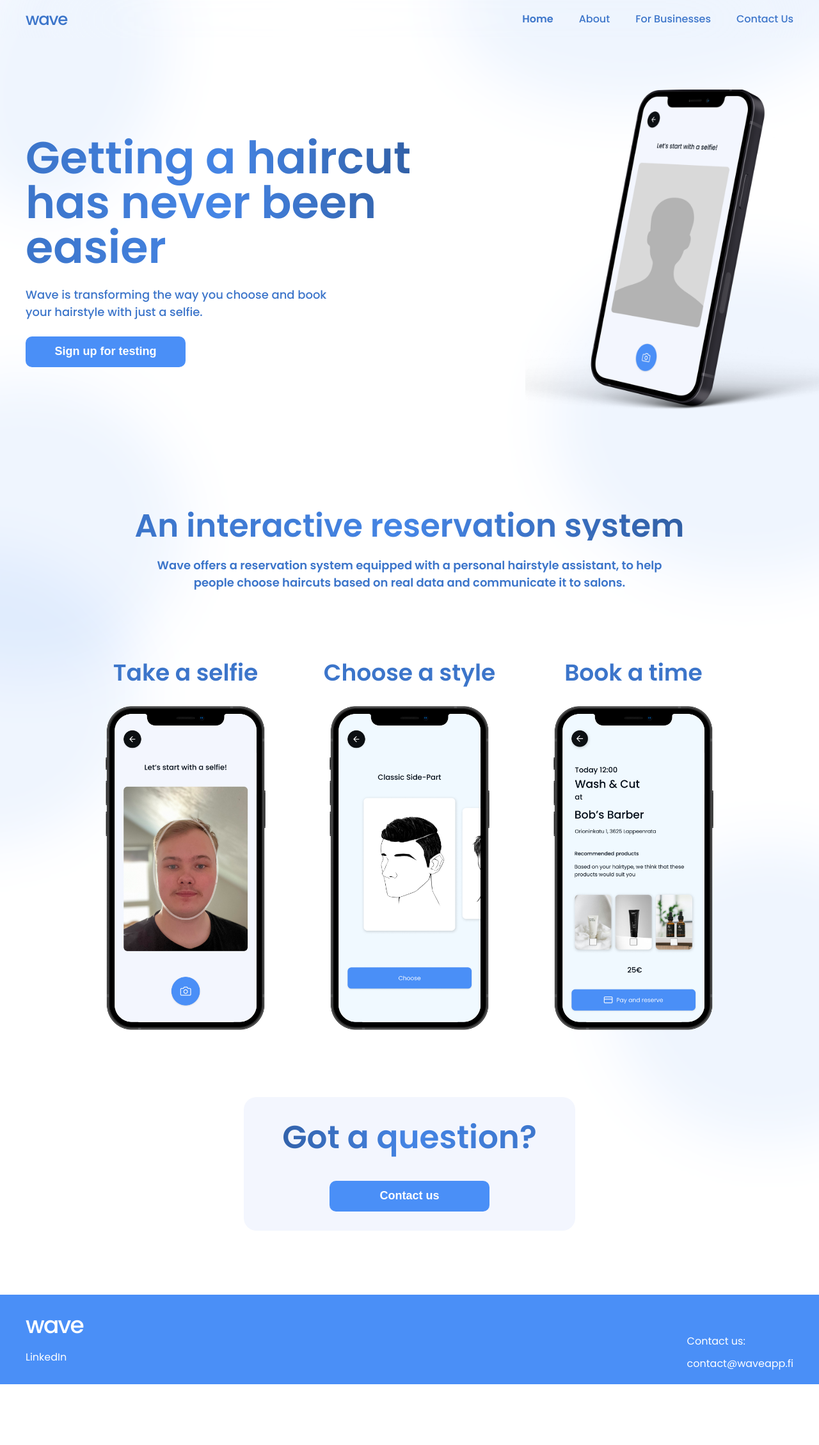
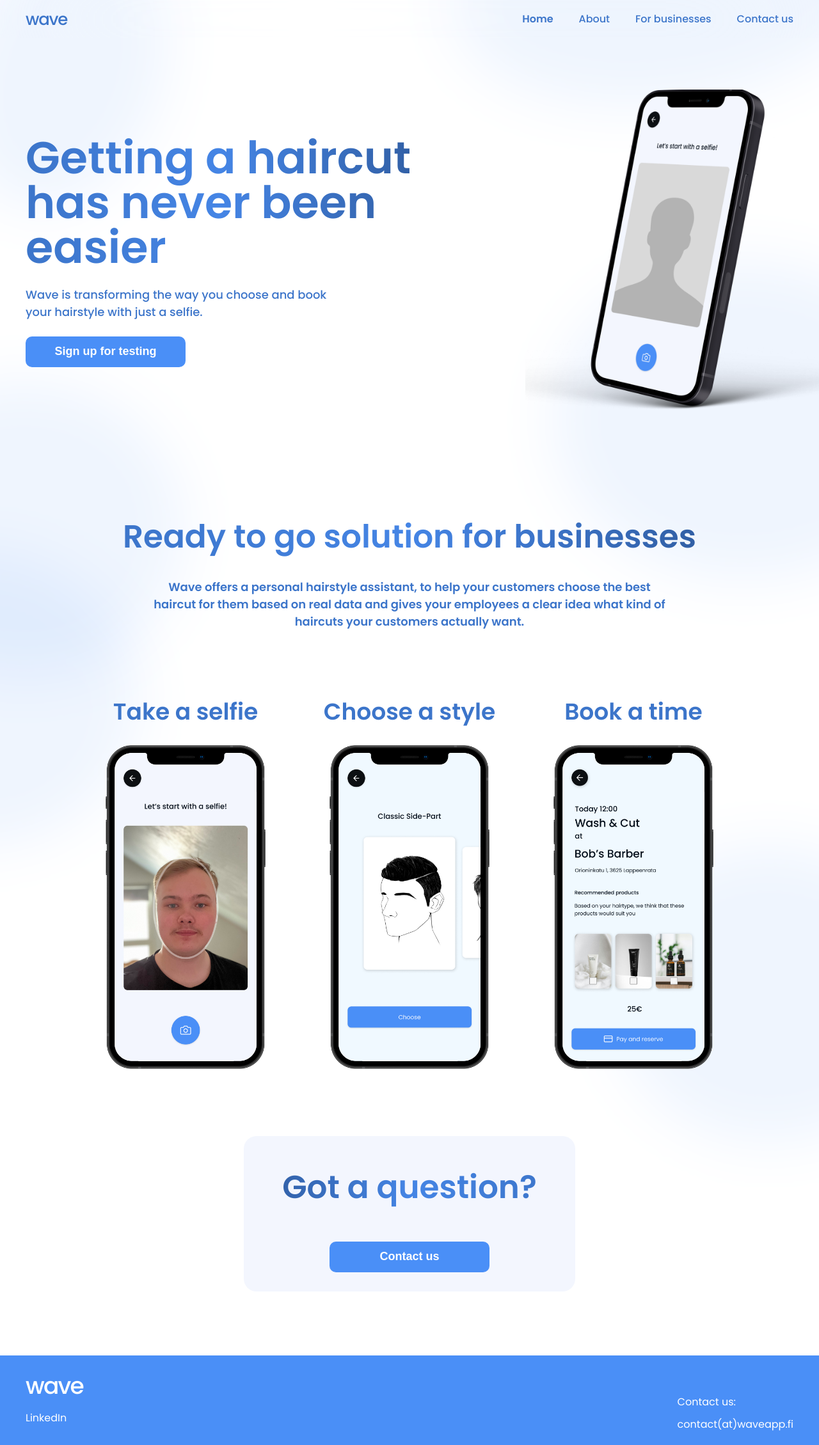
Before and after one commit to Wave-Oy/wave-website, a SvelteKit app: page / in a window 1280 px wide. Shown: the top 2259 px of the page at 64% size. Before the commit the page ends 2164 px from the top, so only its background shows below. Built offline with nearby package versions, Linux system fonts and the light colour scheme.

Commit message:
Content update

```diff
--- a/src/lib/components/Footer.svelte
+++ b/src/lib/components/Footer.svelte
@@ -12,7 +12,7 @@
         </div>
         <div class="contact">
             <p class="footer-text">Contact us:</p>
-            <a href='mailto:contact@waveapp.fi'>contact@waveapp.fi</a>
+            <a href='mailto:contact@waveapp.fi'>contact(at)waveapp.fi</a>
         </div>
     </div>
 </footer>
--- a/src/lib/components/Navbar.svelte
+++ b/src/lib/components/Navbar.svelte
@@ -46,10 +46,10 @@
                 <a href="{base}/about" class:active-route={currentRoute=="about"}>About</a>
             </li>
             <li>
-                <a href="{base}/forbusinesses" class:active-route={currentRoute=="forbusinesses"}>For Businesses</a>
+                <a href="{base}/forbusinesses" class:active-route={currentRoute=="forbusinesses"}>For businesses</a>
             </li>
             <li>
-                <a href="{base}/contact" class:active-route={currentRoute=="contact"}>Contact Us</a>
+                <a href="{base}/contact" class:active-route={currentRoute=="contact"}>Contact us</a>
             </li>
         </ul>
     </div>
--- a/src/routes/+page.svelte
+++ b/src/routes/+page.svelte
@@ -84,8 +84,8 @@
         </section>
 
         <section class="main-content">
-            <h2 class="gradient-r-l">An interactive reservation system</h2>
-            <p>Wave offers a reservation system equipped with a personal hairstyle assistant, to help people choose haircuts based on real data and communicate it to salons.</p>
+            <h2 class="gradient-r-l">Ready to go solution for businesses</h2>
+            <p>Wave offers a personal hairstyle assistant, to help your customers choose the best haircut for them based on real data and gives your employees a clear idea what kind of haircuts your customers actually want.</p>
         </section>
 
         <section class="parallax-content">
@@ -154,7 +154,7 @@
     }
     .main-content h2 {
         font-size: var(--header-large);
-        line-height: 4.6rem;
+        line-height: 8rem;
         font-weight: 600;
         margin: 0 0 25px 0;
         padding: 0;
@@ -412,6 +412,7 @@
         }
         .main-content h2 {
             font-size: var(--header-medium);
+            line-height: 5rem;
         }
     }
 </style>
```
